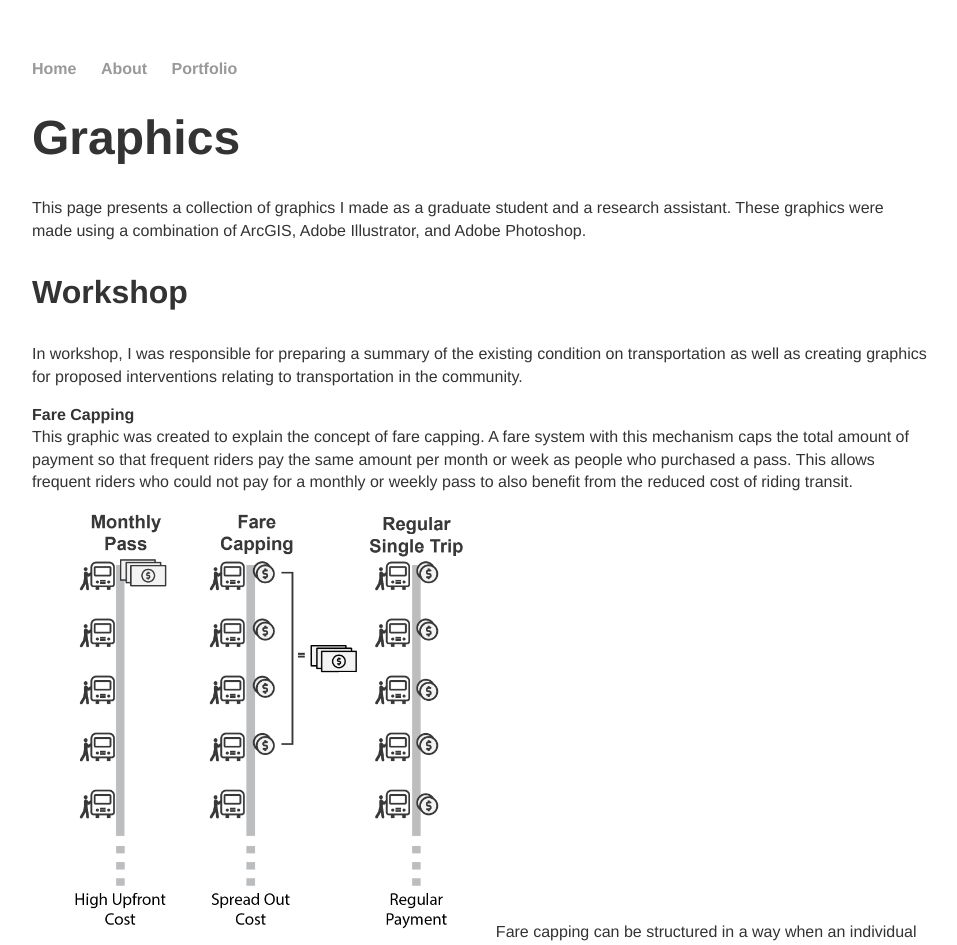
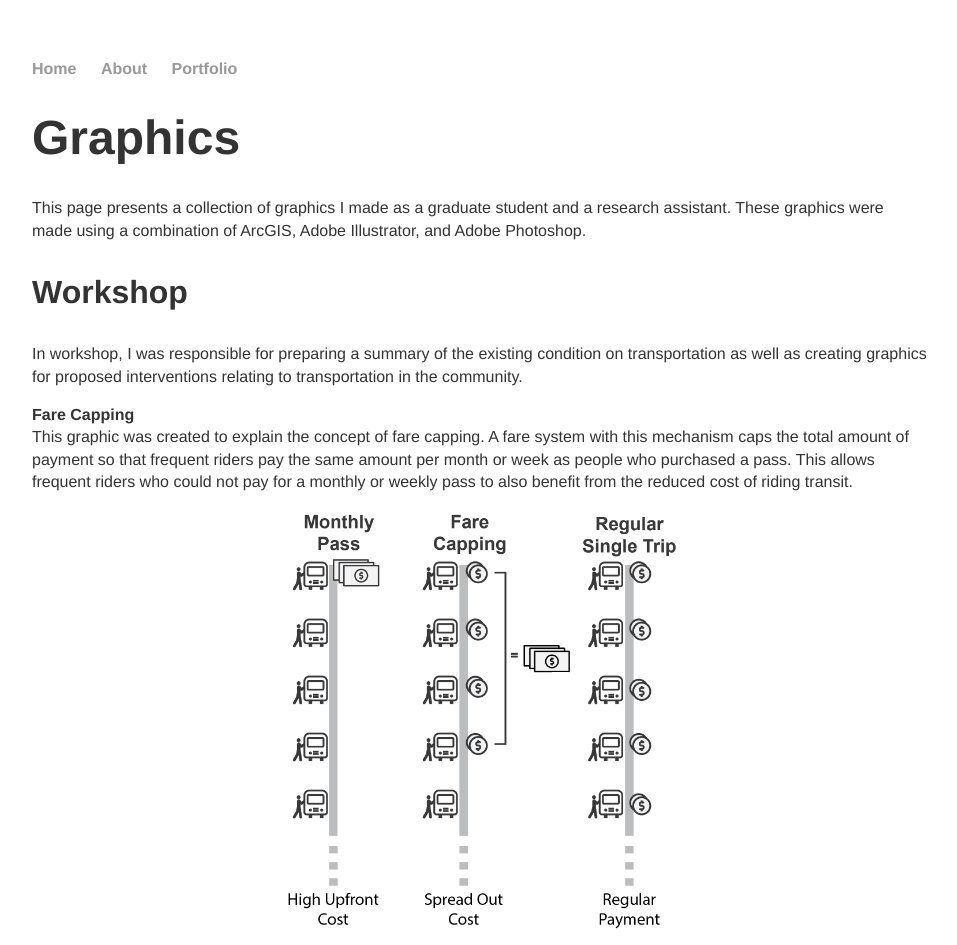
Before and after one commit to tzuyuanw/tzuyuanw.github.io, a Jekyll site: the page built from blog/graphics.html, in a window 1280 px wide. Shown: the top 945 px of the page, without its empty margins (160-1117 px from the left). Built offline with Jekyll 4.4.1, drawn with Linux system fonts in a browser that asks for light colours.

Commit message:
Update graphics.html

```diff
--- a/blog/graphics.html
+++ b/blog/graphics.html
@@ -18,7 +18,7 @@
 			This allows frequent riders who could not pay for a monthly or weekly pass to also benefit from the reduced cost of riding transit.
 		</p>
 		<p class="aligncenter">
-			<img src="graphics_fareCapping.png" height="50%" width="50%" alt="Fare Capping" class="image"/>
+			<img src="graphics_fareCapping.png" height="50%" width="50%" alt="Fare Capping" class="image"/><br/>
 			Fare capping can be structured in a way when an individual has paid the price equivalent to that of a monthly pass,
 			he or she effectively earn the monthly pass for the remaining days of the month.
 			This spreads out the cost of a transit pass and makes it more accessible.
```
